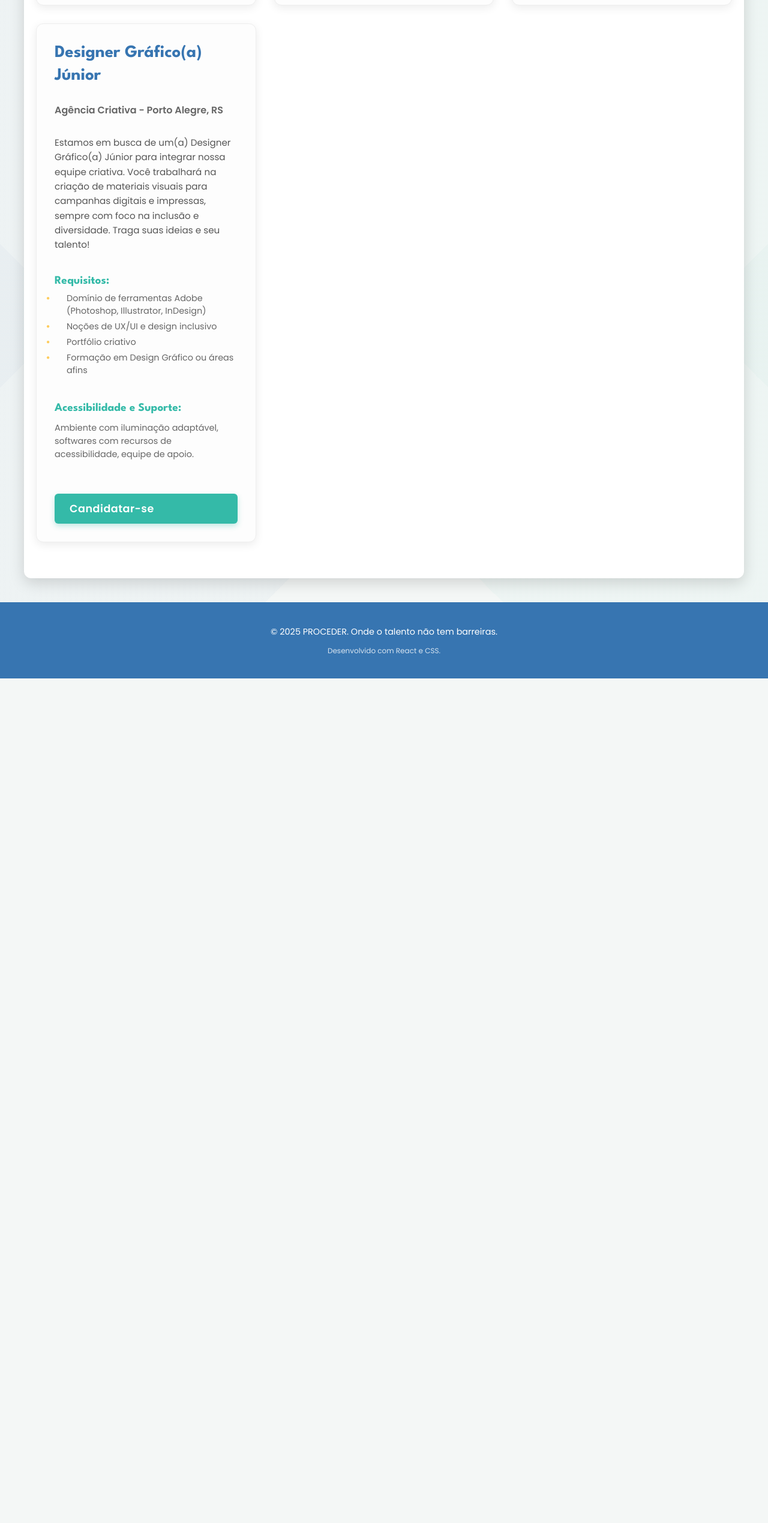
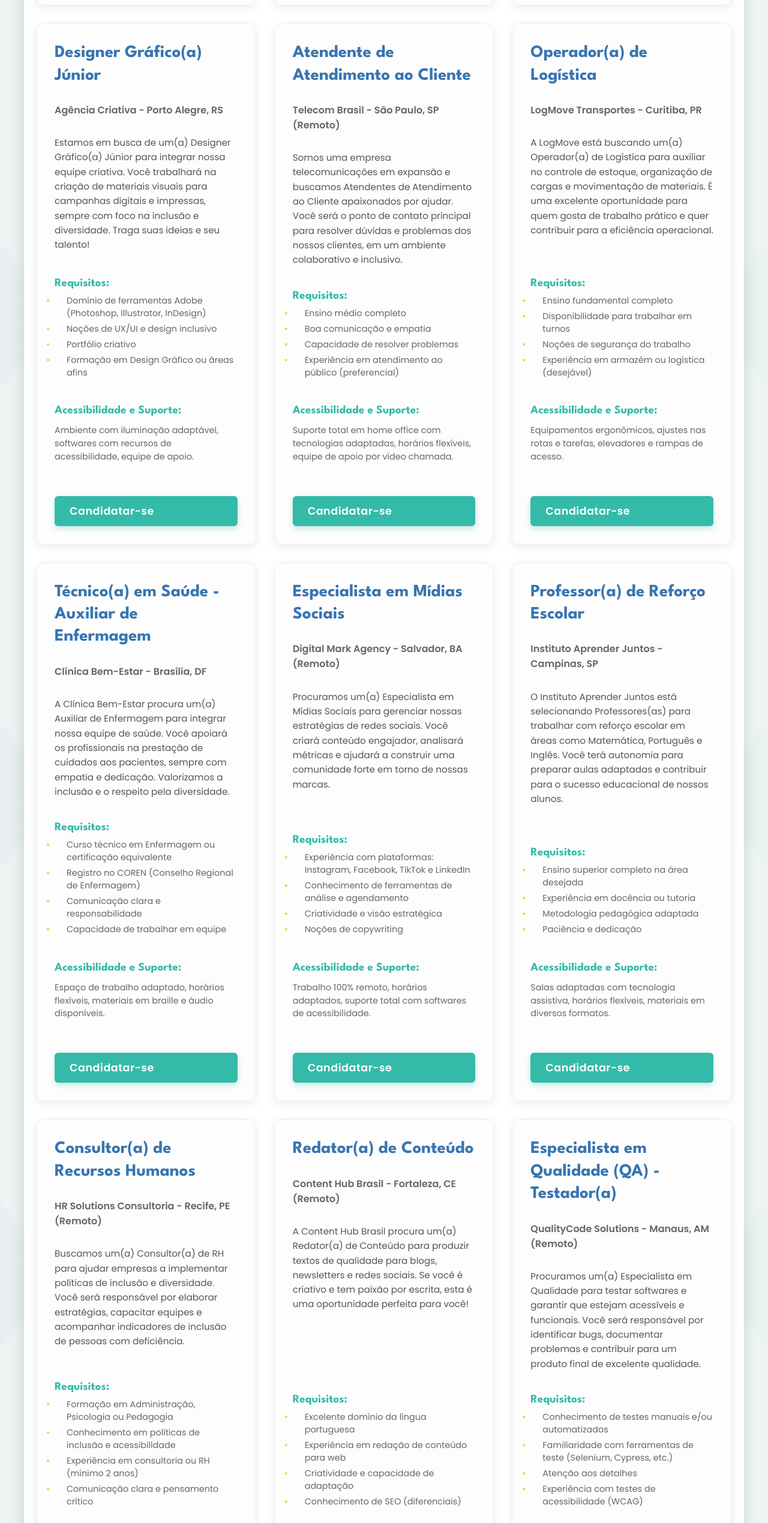
Before and after one commit to Hakonee/proceder, a React (Vite) app: page /proceder/vagas-pcd in a window 1280 px wide. Shown: the part 1474-4013 px from the top of the page at 60% size. Before the commit the page ends 2605 px from the top, so only its background shows below. Built offline with nearby package versions, Linux system fonts and the light colour scheme.

Commit message:
Adicionar 8 novas vagas em diferentes áreas na página de Vagas PCD

```diff
--- a/src/pages/VagasPCD.jsx
+++ b/src/pages/VagasPCD.jsx
@@ -63,6 +63,126 @@
       ],
       linkCandidatura: "#", // Link fictício
       acessibilidade: "Ambiente com iluminação adaptável, softwares com recursos de acessibilidade, equipe de apoio."
+    },
+    {
+      id: 5,
+      titulo: "Atendente de Atendimento ao Cliente",
+      empresa: "Telecom Brasil",
+      local: "São Paulo, SP (Remoto)",
+      descricao: "Somos uma empresa telecomunicações em expansão e buscamos Atendentes de Atendimento ao Cliente apaixonados por ajudar. Você será o ponto de contato principal para resolver dúvidas e problemas dos nossos clientes, em um ambiente colaborativo e inclusivo.",
+      requisitos: [
+        "Ensino médio completo",
+        "Boa comunicação e empatia",
+        "Capacidade de resolver problemas",
+        "Experiência em atendimento ao público (preferencial)"
+      ],
+      linkCandidatura: "#", // Link fictício
+      acessibilidade: "Suporte total em home office com tecnologias adaptadas, horários flexíveis, equipe de apoio por vídeo chamada."
+    },
+    {
+      id: 6,
+      titulo: "Operador(a) de Logística",
+      empresa: "LogMove Transportes",
+      local: "Curitiba, PR",
+      descricao: "A LogMove está buscando um(a) Operador(a) de Logística para auxiliar no controle de estoque, organização de cargas e movimentação de materiais. É uma excelente oportunidade para quem gosta de trabalho prático e quer contribuir para a eficiência operacional.",
+      requisitos: [
+        "Ensino fundamental completo",
+        "Disponibilidade para trabalhar em turnos",
+        "Noções de segurança do trabalho",
+        "Experiência em armazém ou logística (desejável)"
+      ],
+      linkCandidatura: "#", // Link fictício
+      acessibilidade: "Equipamentos ergonômicos, ajustes nas rotas e tarefas, elevadores e rampas de acesso."
+    },
+    {
+      id: 7,
+      titulo: "Técnico(a) em Saúde - Auxiliar de Enfermagem",
+      empresa: "Clínica Bem-Estar",
+      local: "Brasília, DF",
+      descricao: "A Clínica Bem-Estar procura um(a) Auxiliar de Enfermagem para integrar nossa equipe de saúde. Você apoiará os profissionais na prestação de cuidados aos pacientes, sempre com empatia e dedicação. Valorizamos a inclusão e o respeito pela diversidade.",
+      requisitos: [
+        "Curso técnico em Enfermagem ou certificação equivalente",
+        "Registro no COREN (Conselho Regional de Enfermagem)",
+        "Comunicação clara e responsabilidade",
+        "Capacidade de trabalhar em equipe"
+      ],
+      linkCandidatura: "#", // Link fictício
+      acessibilidade: "Espaço de trabalho adaptado, horários flexíveis, materiais em braille e áudio disponíveis."
+    },
+    {
+      id: 8,
+      titulo: "Especialista em Mídias Sociais",
+      empresa: "Digital Mark Agency",
+      local: "Salvador, BA (Remoto)",
+      descricao: "Procuramos um(a) Especialista em Mídias Sociais para gerenciar nossas estratégias de redes sociais. Você criará conteúdo engajador, analisará métricas e ajudará a construir uma comunidade forte em torno de nossas marcas.",
+      requisitos: [
+        "Experiência com plataformas: Instagram, Facebook, TikTok e LinkedIn",
+        "Conhecimento de ferramentas de análise e agendamento",
+        "Criatividade e visão estratégica",
+        "Noções de copywriting"
+      ],
+      linkCandidatura: "#", // Link fictício
+      acessibilidade: "Trabalho 100% remoto, horários adaptados, suporte total com softwares de acessibilidade."
+    },
+    {
+      id: 9,
+      titulo: "Professor(a) de Reforço Escolar",
+      empresa: "Instituto Aprender Juntos",
+      local: "Campinas, SP",
+      descricao: "O Instituto Aprender Juntos está selecionando Professores(as) para trabalhar com reforço escolar em áreas como Matemática, Português e Inglês. Você terá autonomia para preparar aulas adaptadas e contribuir para o sucesso educacional de nossos alunos.",
+      requisitos: [
+        "Ensino superior completo na área desejada",
+        "Experiência em docência ou tutoria",
+        "Metodologia pedagógica adaptada",
+        "Paciência e dedicação"
+      ],
+      linkCandidatura: "#", // Link fictício
+      acessibilidade: "Salas adaptadas com tecnologia assistiva, horários flexíveis, materiais em diversos formatos."
+    },
+    {
+      id: 10,
+      titulo: "Consultor(a) de Recursos Humanos",
+      empresa: "HR Solutions Consultoria",
+      local: "Recife, PE (Remoto)",
+      descricao: "Buscamos um(a) Consultor(a) de RH para ajudar empresas a implementar políticas de inclusão e diversidade. Você será responsável por elaborar estratégias, capacitar equipes e acompanhar indicadores de inclusão de pessoas com deficiência.",
+      requisitos: [
+        "Formação em Administração, Psicologia ou Pedagogia",
+        "Conhecimento em políticas de inclusão e acessibilidade",
+        "Experiência em consultoria ou RH (mínimo 2 anos)",
+        "Comunicação clara e pensamento crítico"
+      ],
+      linkCandidatura: "#", // Link fictício
+      acessibilidade: "Trabalho remoto integral, suporte completo com tecnologias adaptadas, reuniões com intérprete de libras."
+    },
+    {
+      id: 11,
+      titulo: "Redator(a) de Conteúdo",
+      empresa: "Content Hub Brasil",
+      local: "Fortaleza, CE (Remoto)",
+      descricao: "A Content Hub Brasil procura um(a) Redator(a) de Conteúdo para produzir textos de qualidade para blogs, newsletters e redes sociais. Se você é criativo e tem paixão por escrita, esta é uma oportunidade perfeita para você!",
+      requisitos: [
+        "Excelente domínio da língua portuguesa",
+        "Experiência em redação de conteúdo para web",
+        "Criatividade e capacidade de adaptação",
+        "Conhecimento de SEO (diferenciais)"
+      ],
+      linkCandidatura: "#", // Link fictício
+      acessibilidade: "Trabalho 100% remoto, leitores de tela suportados, horários flexíveis e autônomos."
+    },
+    {
+      id: 12,
+      titulo: "Especialista em Qualidade (QA) - Testador(a)",
+      empresa: "QualityCode Solutions",
+      local: "Manaus, AM (Remoto)",
+      descricao: "Procuramos um(a) Especialista em Qualidade para testar softwares e garantir que estejam acessíveis e funcionais. Você será responsável por identificar bugs, documentar problemas e contribuir para um produto final de excelente qualidade.",
+      requisitos: [
+        "Conhecimento de testes manuais e/ou automatizados",
+        "Familiaridade com ferramentas de teste (Selenium, Cypress, etc.)",
+        "Atenção aos detalhes",
+        "Experiência com testes de acessibilidade (WCAG)"
+      ],
+      linkCandidatura: "#", // Link fictício
+      acessibilidade: "Remoto total, softwares com suporte a acessibilidade, comunidade inclusiva e colaborativa."
     }
   ];
 
```
